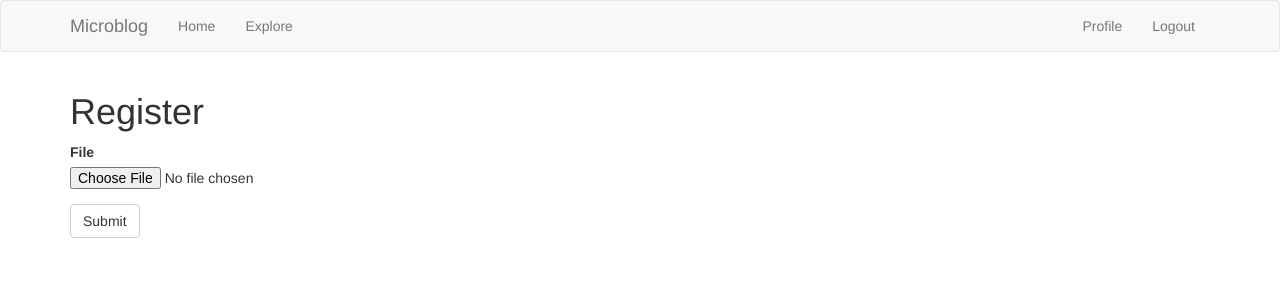
After one commit to xiawei918/microblog, a Flask app: page /upload in a window 1280 px wide. The commit adds this page. Shown: the top 300 px of the page. Run offline with Flask 3, Linux system fonts and the light colour scheme; the visitor is signed in with stand-in values (Sample User, id 1); data comes from the database, SQL or seed files in the repository; some libraries are stand-ins or nearby versions.

Commit message:
uploads kind of works

```diff
--- a/app/__init__.py
+++ b/app/__init__.py
@@ -38,6 +38,9 @@ def create_app(config_class=Config):
     from app.auth import bp as auth_bp
     app.register_blueprint(auth_bp, url_prefix='/auth')
 
+    from app.uploads import bp as uploads_bp
+    app.register_blueprint(uploads_bp)
+
     from app.main import bp as main_bp
     app.register_blueprint(main_bp)
 
--- /dev/null
+++ b/app/templates/uploads/upload.html
@@ -0,0 +1,11 @@
+{% extends 'base.html' %}
+{% import 'bootstrap/wtf.html' as wtf %}
+
+{% block app_content %}
+    <h1>Register</h1>
+    <div class="row">
+        <div class="col-md-4">
+            {{ wtf.quick_form(form) }}
+        </div>
+    </div>
+{% endblock %}
--- a/app/templates/user.html
+++ b/app/templates/user.html
@@ -11,6 +11,7 @@
                 <p>{{ user.followers.count() }} followers, {{ user.followed.count() }} following.</p>
                 {% if user == current_user %}
                 <p><a href="{{ url_for('main.edit_profile') }}">Edit your profile</a></p>
+                <p><a href="{{ url_for('uploads.upload_file') }}">Edit your avatar</a></p>
                 {% elif not current_user.is_following(user) %}
                 <p>
                     <form action="{{ url_for('main.follow', username=user.username) }}" method="post">
--- /dev/null
+++ b/app/uploads/__init__.py
@@ -0,0 +1,5 @@
+from flask import Blueprint
+
+bp = Blueprint('uploads', __name__)
+
+from app.uploads import routes
--- /dev/null
+++ b/app/uploads/forms.py
@@ -0,0 +1,7 @@
+from flask_wtf import FlaskForm
+from flask_wtf.file import FileField
+from wtforms import SubmitField
+
+class UploadForm(FlaskForm):
+    file = FileField('File')
+    submit = SubmitField('Submit')
--- /dev/null
+++ b/app/uploads/routes.py
@@ -0,0 +1,54 @@
+from flask import render_template, flash, redirect, url_for, current_app
+from flask_login import current_user, login_required
+from app.uploads import bp
+from app.uploads.forms import UploadForm
+import os
+
+@bp.route('/upload', methods=['GET', 'POST'])
+@login_required
+def upload_file():
+    form = UploadForm()
+    if form.validate_on_submit():
+        uploaded_file = form.file.data
+        if uploaded_file.filename != '':
+            path = os.path.join(
+                current_app.root_path,
+                'static/avatars',
+                current_user.get_id(),
+                uploaded_file.filename)
+            print(path)
+            uploaded_file.save(path)
+            flash('File uploaded successfully!')
+            return redirect(url_for('main.edit_profile'))
+    return render_template('uploads/upload.html', form=form)
+
+
+@bp.route('/uploads/<filename>')
+@login_required
+def upload(filename):
+    print(('''<!doctype html>
+    <html>
+    <head>
+        <title>File Upload</title>
+    </head>
+    <body>
+        <hr>
+        <img src="'''
+    + url_for('static', filename='avatars/' + str(current_user.get_id() + '/' + filename))
+    + '''}" style="width: 64px">
+    </body>
+    </html>
+    '''))
+    return ('''<!doctype html>
+    <html>
+    <head>
+        <title>File Upload</title>
+    </head>
+    <body>
+        <hr>
+        <img src="'''
+    + url_for('static', filename='avatars/' + str(current_user.get_id() + '/' + filename))
+    + '''" style="width: 64px">
+    </body>
+    </html>
+    ''')
```
Also changed, not shown: app/auth/__init__.py (line endings or trailing spaces), 1 other file.
